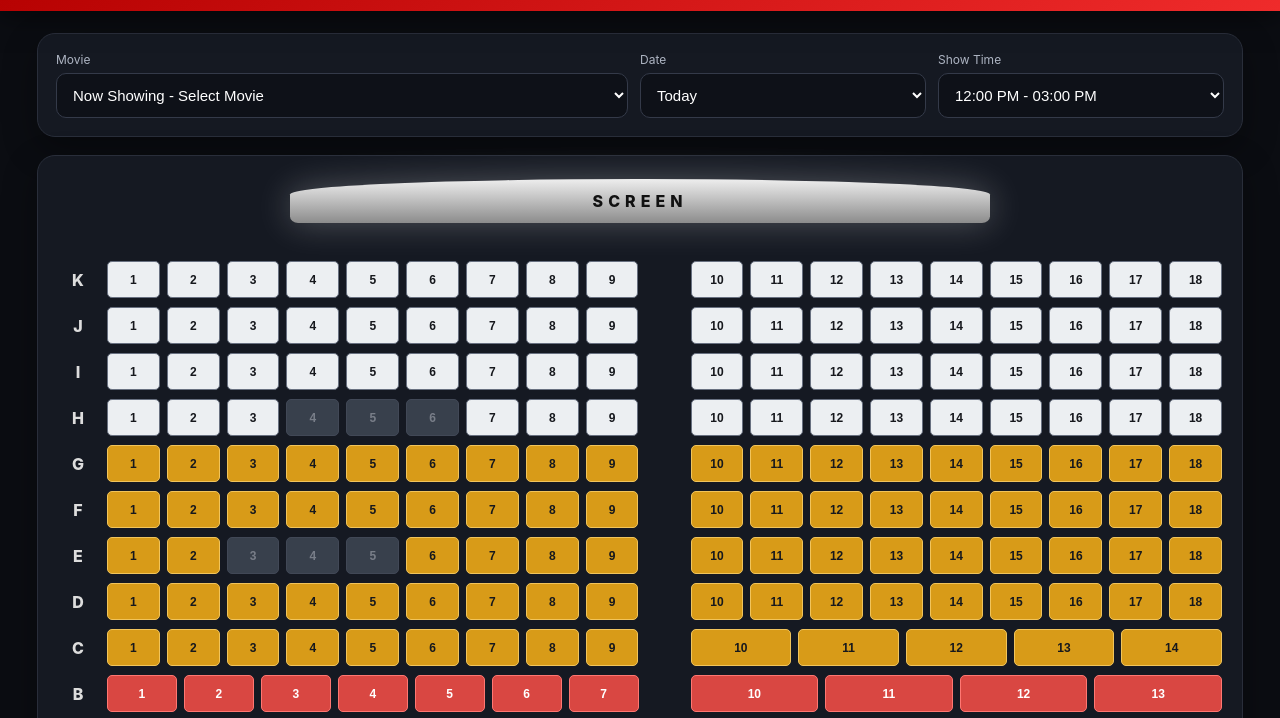
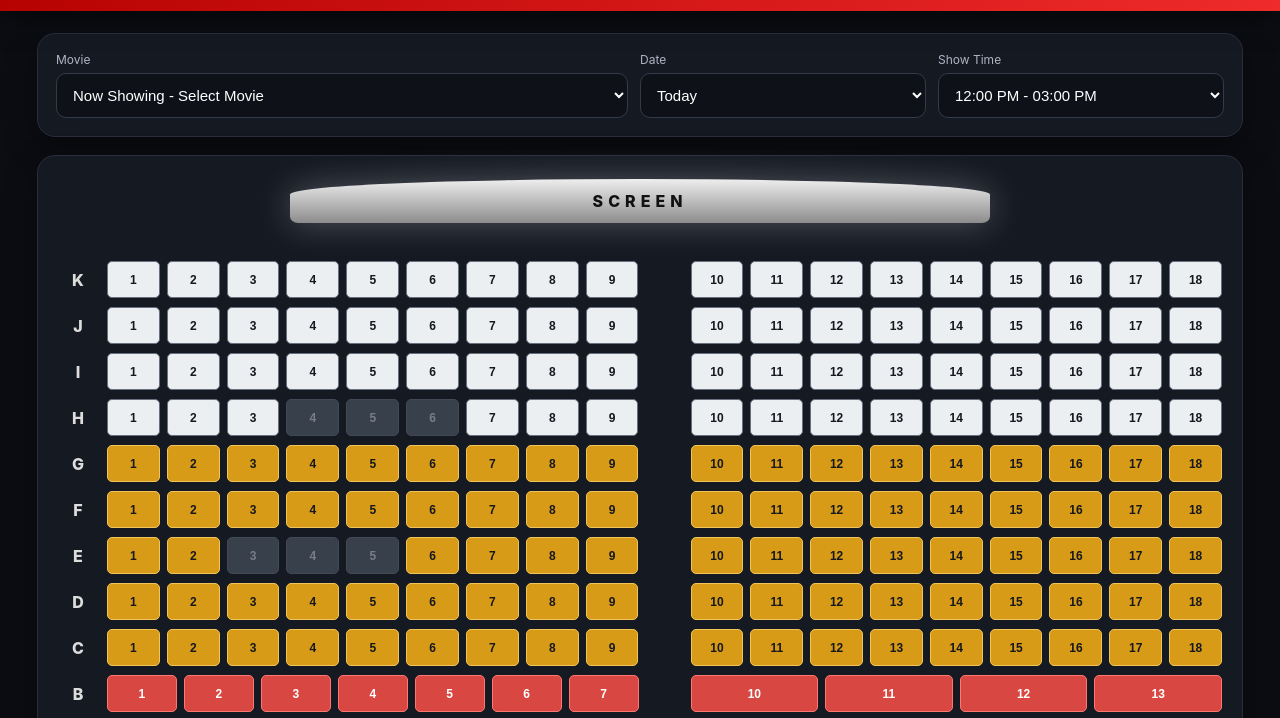
Before and after one commit to RudraxCinemaUna/Rudrax--cinema-una, a plain HTML site: page index.html in a window 1280 px wide. Shown: the part 70-788 px from the top of the page. Drawn offline with Linux system fonts and the light colour scheme.

Commit message:
Fix right value for row C in seating data

```diff
--- a/index.html
+++ b/index.html
@@ -126,7 +126,7 @@ const layout=[
   {row:'F',type:'Gold',left:9,right:9},
   {row:'E',type:'Gold',left:9,right:9},
   {row:'D',type:'Gold',left:9,right:9},
-  {row:'C',type:'Gold',left:9,right:5},
+  {row:'C',type:'Gold',left:9,right:9},
   {row:'B',type:'Platinum',left:7,right:4},
   {row:'A',type:'Platinum',left:9,right:5}
 ];
```
